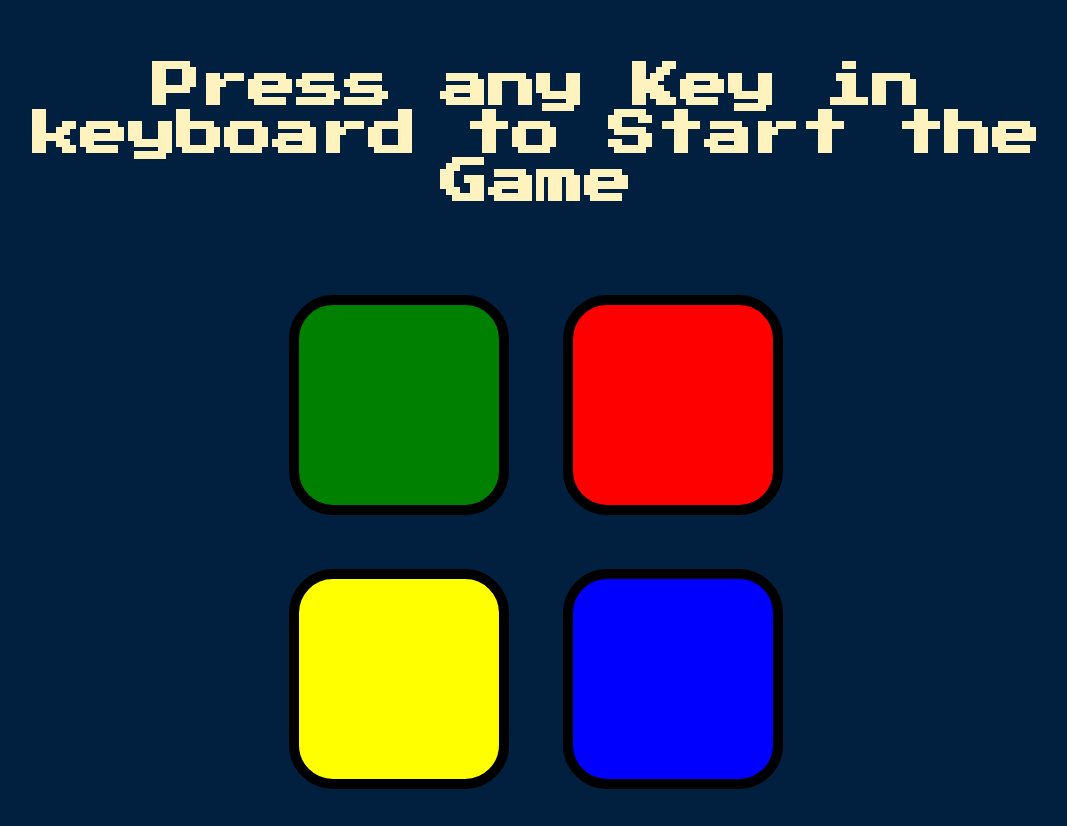
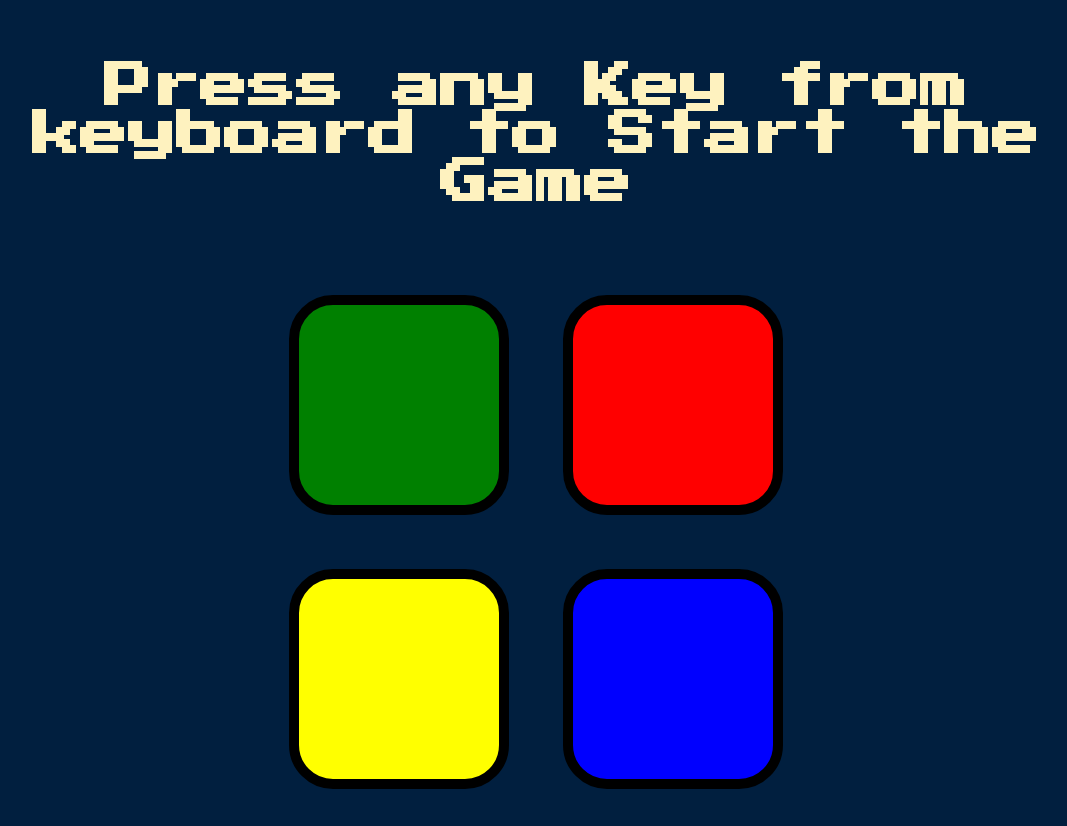
Before and after one commit to BBMKrishna/Simon-game, a plain HTML site: page index.html in a window 1280 px wide. Shown: the whole page, without its empty margins (104-1171 px from the left). Drawn offline with nearby package versions, Linux system fonts and the light colour scheme.

Commit message:
updated the tittle again

```diff
--- a/index.html
+++ b/index.html
@@ -10,7 +10,7 @@
 
 <body>
 
-  <h1 id="level-title">Press any Key in keyboard to Start the Game</h1>
+  <h1 id="level-title">Press any Key from keyboard to Start the Game</h1>
   <div class="container">
     <div class="row">
 
```
